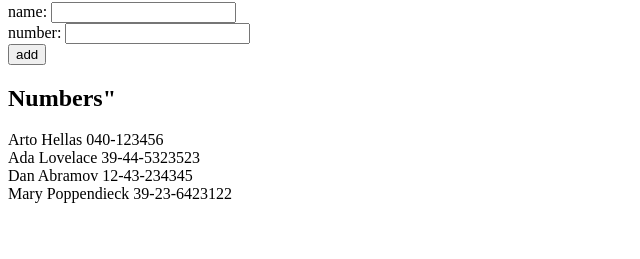
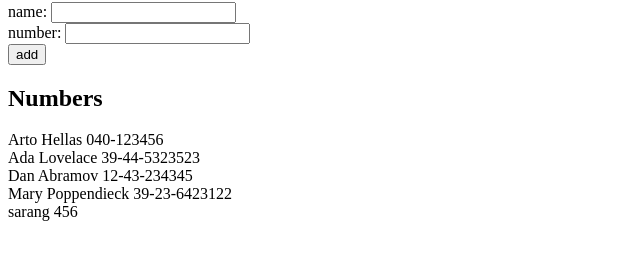
Before and after one commit to SarangWadode/fullstackopen, a React (Create React App) app in the folder part2/phonebook/: page / in a window 1280 px wide. Shown: the part 153-412 px from the top of the page, without its empty margins (0-640 px from the left). Built offline with nearby package versions, Linux system fonts and the light colour scheme; data requests are answered from the project's data file.

Commit message:
2.15-2.16: backend updated and services extracted in separated module

```diff
--- a/part2/phonebook/db.json
+++ b/part2/phonebook/db.json
@@ -1,5 +1,5 @@
 {
-    "persons":[
+  "persons": [
     {
       "name": "Arto Hellas",
       "number": "040-123456",
@@ -19,6 +19,11 @@
       "name": "Mary Poppendieck",
       "number": "39-23-6423122",
       "id": 4
+    },
+    {
+      "name": "sarang",
+      "number": "456",
+      "id": 5
     }
   ]
 }
--- a/part2/phonebook/src/App.js
+++ b/part2/phonebook/src/App.js
@@ -2,46 +2,42 @@ import { useState, useEffect } from "react";
 import PersonForm from "./components/personForm";
 import Persons from "./components/persons";
 import Filter from "./components/filter";
-import axios from "axios";
+import personService from "./services/person";
 
 const App = () => {
   const [persons, setPersons] = useState([]);
-
-  useEffect(() => {
-    console.log("fetching data");
-    axios
-      .get("http://localhost:3001/persons")
-      .then((res) => {
-        console.log("promise fullfilled");
-        setPersons(res.data);
-    });
-  }, []);
-
   const [newName, setNewName] = useState("");
   const [number, setNumber] = useState("");
   const [filterVal, setFilterVal] = useState("");
+
+  useEffect(() => {
+    personService
+      .getAll()
+        .then((res) => {
+          setPersons(res.data);
+        });
+  }, []);
 
   const handleSubmit = (e) => {
     e.preventDefault();
     const newPerson = {
       name: newName,
       number: number,
-      id: persons.length + 1,
     };
 
-    const check = persons.filter((person) => {
-      return person.name === newName;
-    });
+    const check = persons.find(({ name }) => name === newName);
 
-    if (check.length > 0) {
+    if (check) {
       alert(`${newName} is already added to phonebook`);
     } else {
-      setPersons([...persons, newPerson]);
+      personService
+        .create(newPerson)
+        .then((res) => {
+          setPersons([...persons, res.data]);
+          setNewName("");
+          setNumber("");
+        });
     }
-    console.log(check.length);
-
-    setNewName("");
-    setNumber("");
   };
 
   const handleChangeName = (e) => {
@@ -72,7 +68,7 @@ const App = () => {
         handleChangeName={handleChangeName}
         handleChangeNumber={handleChangeNumber}
       />
-      <h2>Numbers" </h2>
+      <h2>Numbers </h2>
       <Persons persons={persons} filterVal={filterVal} />
     </div>
   );
--- a/part2/phonebook/src/components/filter.js
+++ b/part2/phonebook/src/components/filter.js
@@ -1,14 +1,10 @@
-const Filter = ({value, handleChangeFilter, persons}) => {
-    // console.log(persons)
-    return (
-        <div>
-            <div>
-                filter with:
-                <input onChange={handleChangeFilter} value={value} />
-            </div>
-            {/* {persons.filter} */}
-        </div>
-    )
-}
+const Filter = ({ value, handleChangeFilter }) => {
+  return (
+    <div>
+      filter with:
+      <input onChange={handleChangeFilter} value={value} />
+    </div>
+  );
+};
 
 export default Filter;
--- /dev/null
+++ b/part2/phonebook/src/services/person.js
@@ -0,0 +1,11 @@
+import axios from "axios";
+
+const baseUrl = "http://localhost:3001/persons";
+
+const getAll = () => axios.get(baseUrl);
+
+const create = (newObj) => axios.post(baseUrl, newObj);
+
+const update = (id, newObj) => axios.put(`${baseUrl}/${id}`, newObj);
+
+export default { getAll, create, update };
```
Lines whose indentation alone changed are shown as unchanged.
